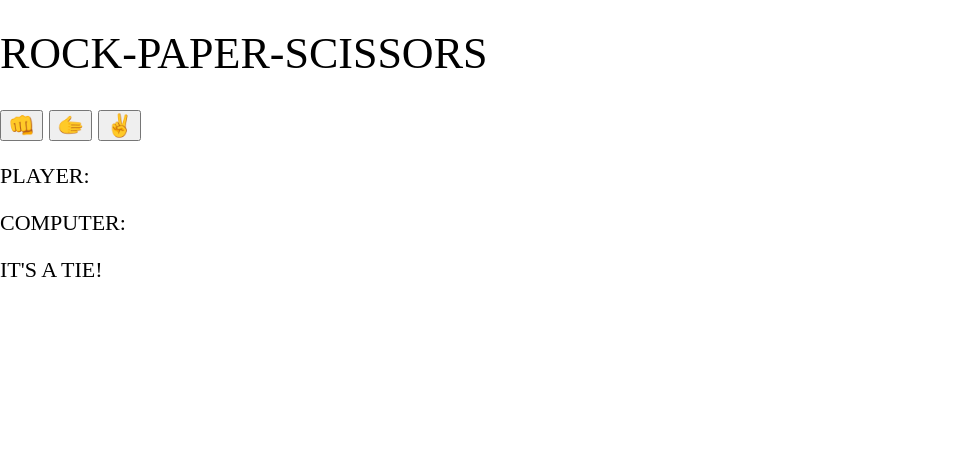
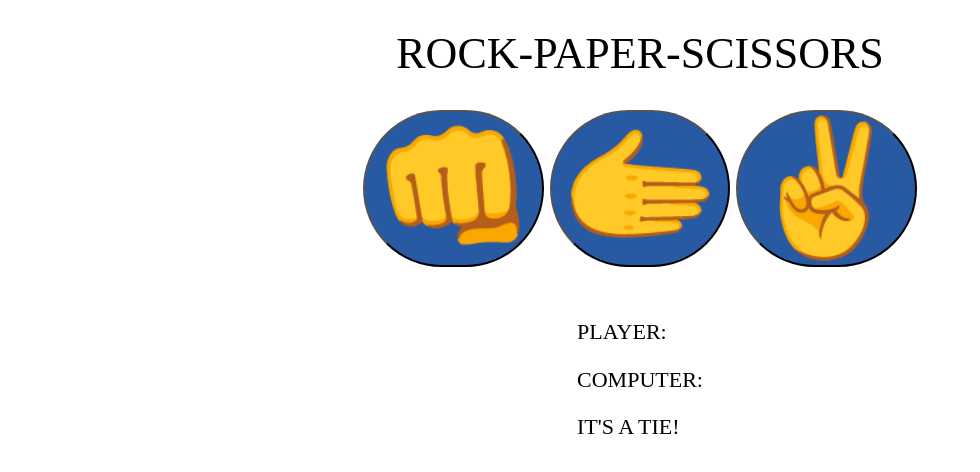
Before and after one commit to VITALIKXXX/ROCK_PAPER_SCISSORS, a plain HTML site: page index.html in a window 1280 px wide. Shown: the whole page, without its empty margins (0-980 px from the left). Drawn offline with nearby package versions, Linux system fonts and the light colour scheme.

Commit message:
add style

```diff
--- a/css/game.css
+++ b/css/game.css
@@ -0,0 +1,22 @@
+.body {
+    display: flex;
+    flex-direction: column;
+    align-items: center;
+}
+
+.game {
+    margin-bottom: 30px;
+}
+
+.game__hand {
+    cursor: pointer;
+    background-color: #275aa3;
+    border-radius: 250px;
+    font-size: 6rem;
+    min-width: 160px;
+}
+
+.game__hand:hover {
+    transition: 0.5s;
+    background-color: #3771c1;
+}
--- a/index.html
+++ b/index.html
@@ -13,16 +13,18 @@
     <script defer src="js/script.js"></script>
 </head>
 
-<body>
+<body class="body">
     <h1 class="header">ROCK-PAPER-SCISSORS</h1>
     <div class="game">
         <button class="game__hand">👊</button>
         <button class="game__hand">🫱</button>
         <button class="game__hand">✌️</button>
     </div>
-    <p class="game__player">PLAYER:</p>
-    <p class="game__computer">COMPUTER:</p>
-    <p class="game__result">IT'S A TIE!</p>
+    <div class="result">
+        <p class="result__player">PLAYER:</p>
+        <p class="result__computer">COMPUTER:</p>
+        <p class="result__game">IT'S A TIE!</p>
+    </div>
 </body>
 
 </html>
```
